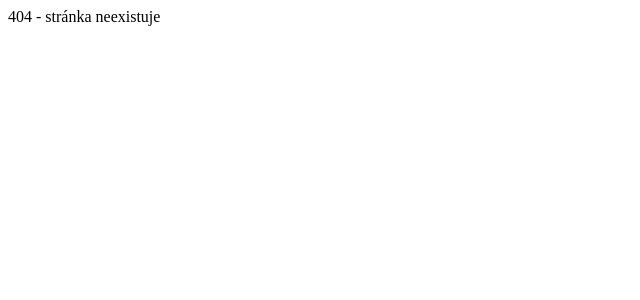
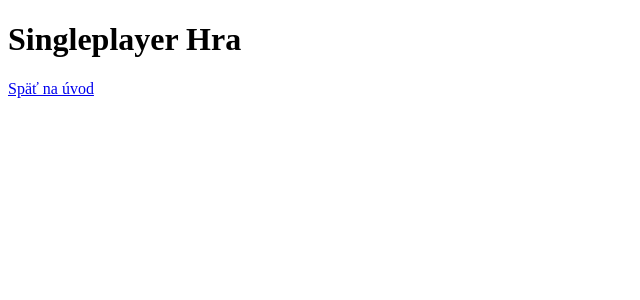
Before and after one commit to JohnyCarrot/TypeRacer, a React (Vite) app in the folder frontend/: page /singleplayer in a window 1280 px wide. Before the commit this address had no page. Shown: the top 300 px of the page, without its empty margins (0-640 px from the left). Built offline with nearby package versions, Linux system fonts and the light colour scheme.

Commit message:
Update App.tsx

```diff
--- a/frontend/src/App.tsx
+++ b/frontend/src/App.tsx
@@ -7,7 +7,7 @@ const App = () => {
     return (
         <Routes>
             <Route path="/" element={<Home />} />
-
+            <Route path="/singleplayer" element={<Singleplayer />} />
 
             {/* 404 fallback */}
             <Route path="*" element={<div>404 - stránka neexistuje</div>} />
```
